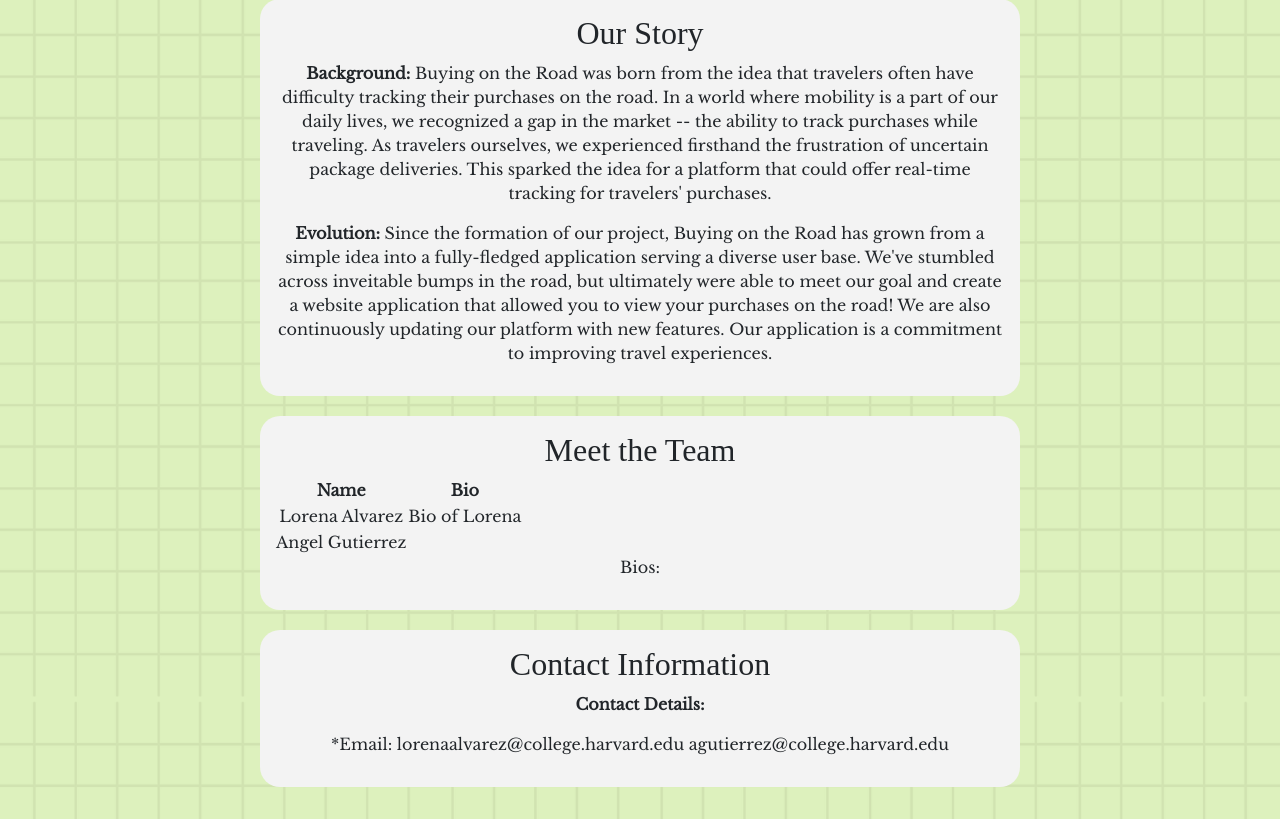
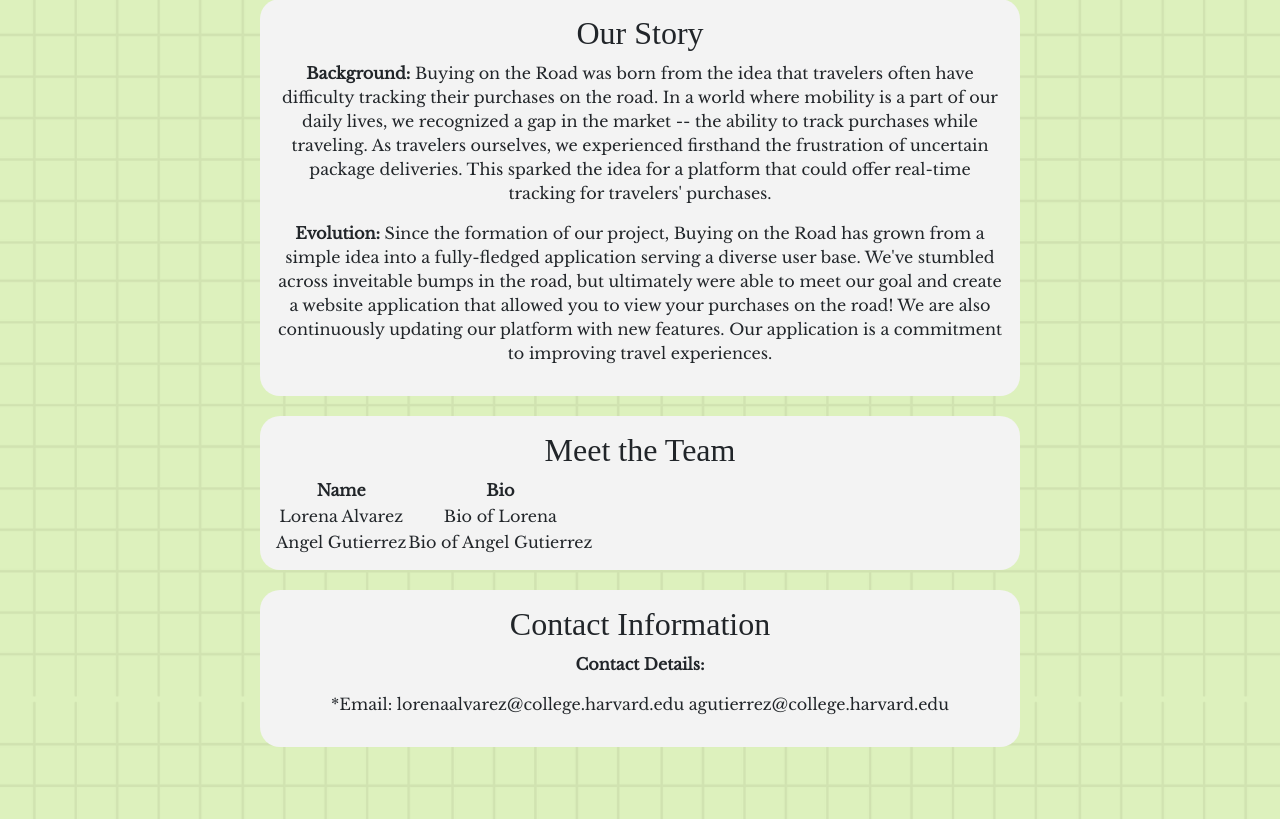
Before and after one commit to lorenaalv/cs50_project, a Flask app: page / in a window 1280 px wide. Shown: the part 1005-1824 px from the top of the page. Run offline with Flask 3, Linux system fonts and the light colour scheme; a user stored in the database is signed in; some libraries are stand-ins or nearby versions; some web fonts are replaced.

Commit message:
Thu, Dec 7, 2023, 1:12 AM -05:00

```diff
--- a/templates/index.html
+++ b/templates/index.html
@@ -57,9 +57,9 @@
                 </tr>
                 <tr>
                     <td>Angel Gutierrez</td>
+                    <td> Bio of Angel Gutierrez</td>
                 </tr>
               </table>
-            <p>Bios: </p>
         </section>
 
         <section class="contact-section">
```
Also changed, not shown: 1 other file.
